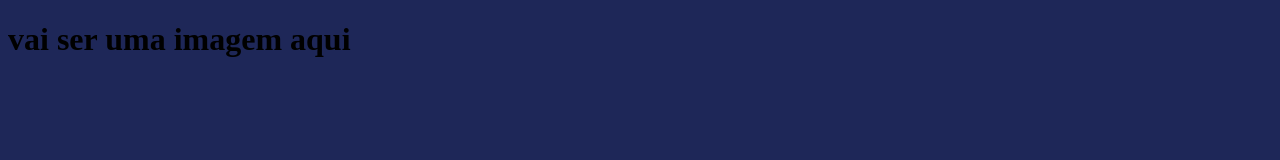
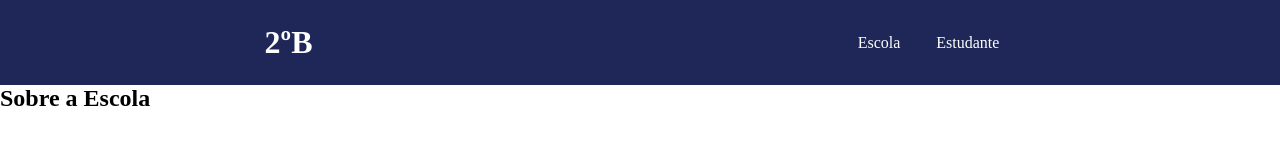
Before and after one commit to dhiely/site-turma-criativa, a plain HTML site: page index.html in a window 1280 px wide. Drawn offline with Linux system fonts and the light colour scheme.

Commit message:
Add files via upload

```diff
--- a/index.html
+++ b/index.html
@@ -7,7 +7,19 @@
     <title>Document</title>
     <link rel="stylesheet" href="style.css">
 </head>
+
 <body>
-    <h1>vai ser uma imagem aqui</h1>
+    <header class="cabecalho">
+        <h1>2ºB</h1>
+     <ul class="cabecalho-lista">
+            <li class="cabecalho-lista-item">Escola</li>
+            <li class="cabecalho-lista-item">Estudante</li>
+    </ul>
+    </header>
+    <section class="escola">
+        <h2 class="escola-titulo">Sobre a Escola</h2>
+
+    </section>
 </body>
+
 </html>
--- a/style.css
+++ b/style.css
@@ -1,3 +1,19 @@
-body{
+*{
+    margin: 0;
+    padding: 00;
+}
+
+.cabecalho {
     background-color: #1E2758;
+    color: white;
+    display: flex;
+    justify-content: space-around;
+    align-items: center;
+    padding: 24px 0;
 }
+
+.cabecalho-lista-item{
+    display: inline-block;
+    margin: 0 16px;
+    font-size: 24px 0;
+}
```
Also changed, not shown: 2 other files.
